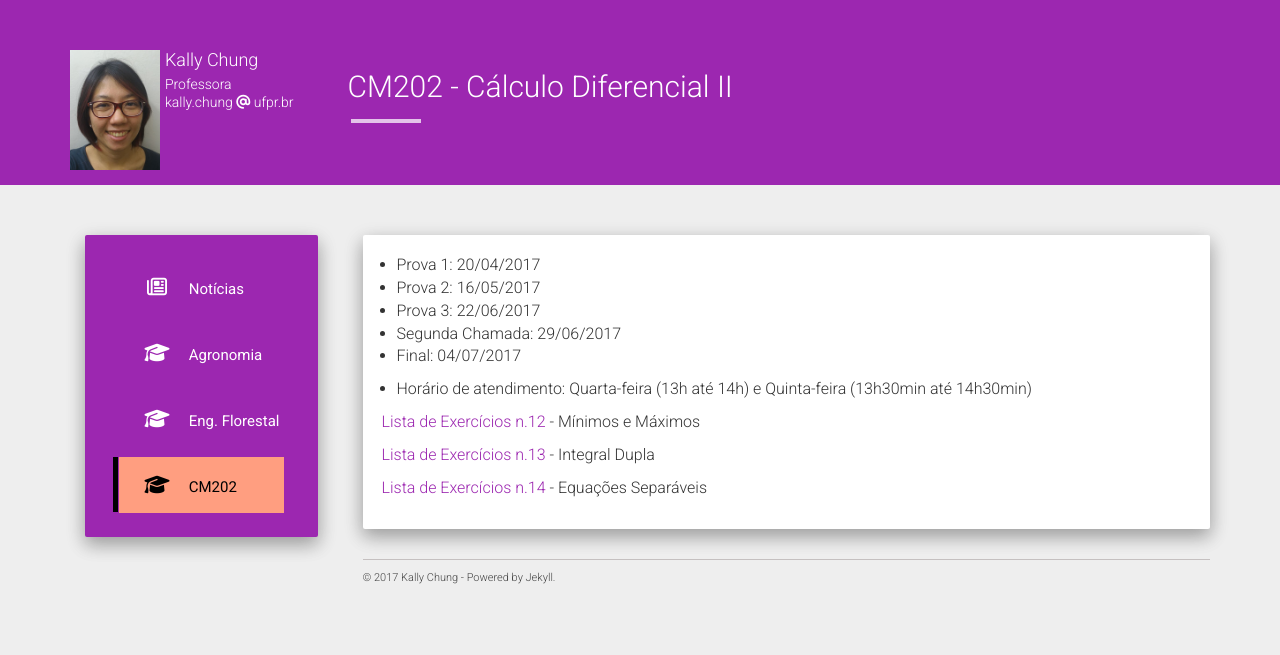
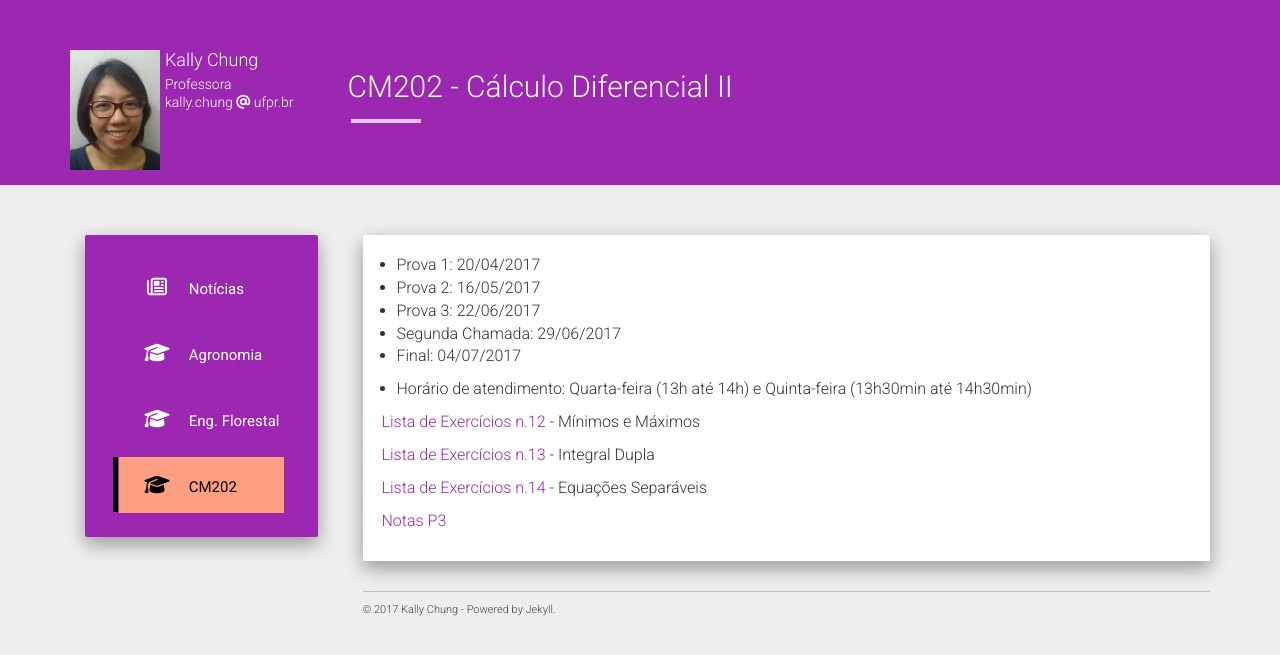
Before and after one commit to chunggnuhc/chunggnuhc.github.io, a Jekyll site: the page built from cm202.md, in a window 1280 px wide. Shown: the top 655 px of the page. Built offline with Jekyll 4.4.1, drawn with Linux system fonts in a browser that asks for light colours; nearby versions of some CDN libraries.

Commit message:
Notas P3 - CM202 adicionada

```diff
--- a/cm202.md
+++ b/cm202.md
@@ -17,3 +17,5 @@ permalink: /cm202/
 [Lista de Exercícios n.13](/disciplinas/listaIntDupla.pdf) - Integral Dupla
 
 [Lista de Exercícios n.14](/disciplinas/listaEqSep.pdf) - Equações Separáveis
+
+[Notas P3](/disciplinas/CM202_NotaP3.pdf)
```
